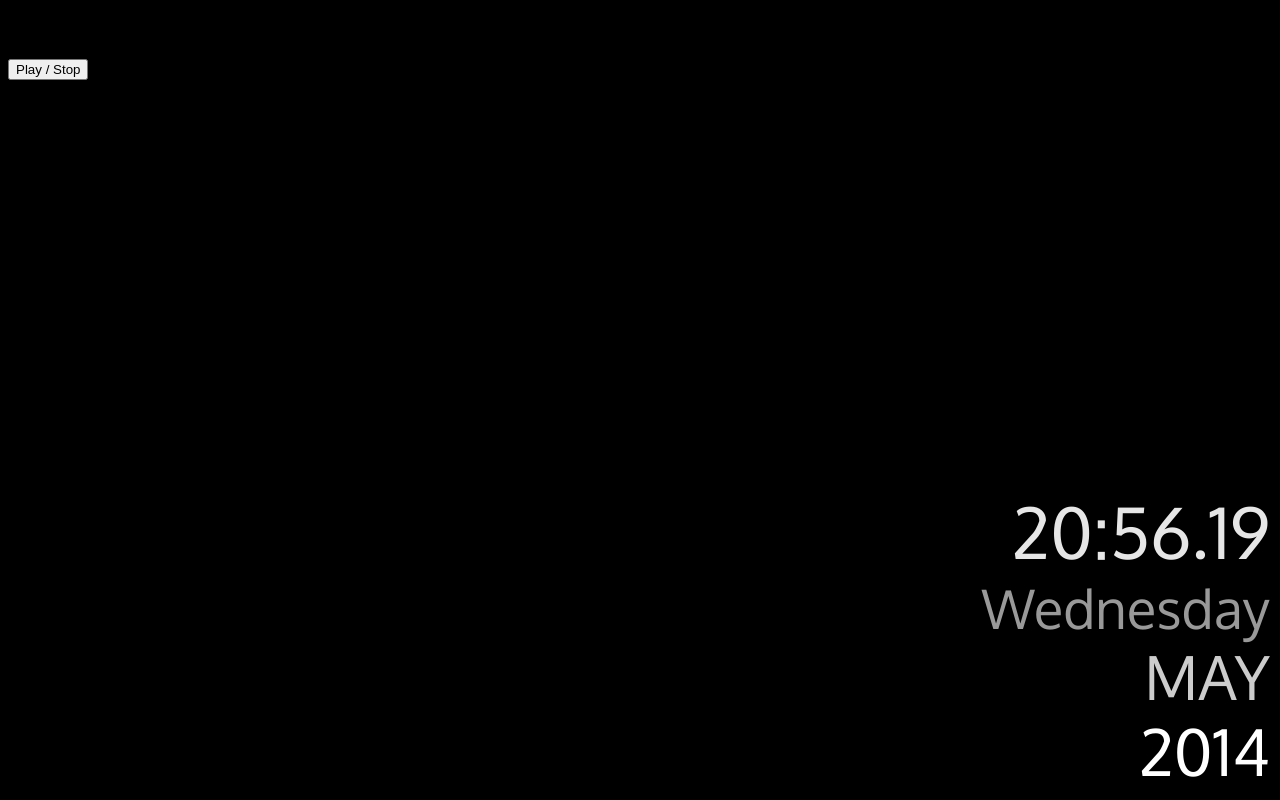
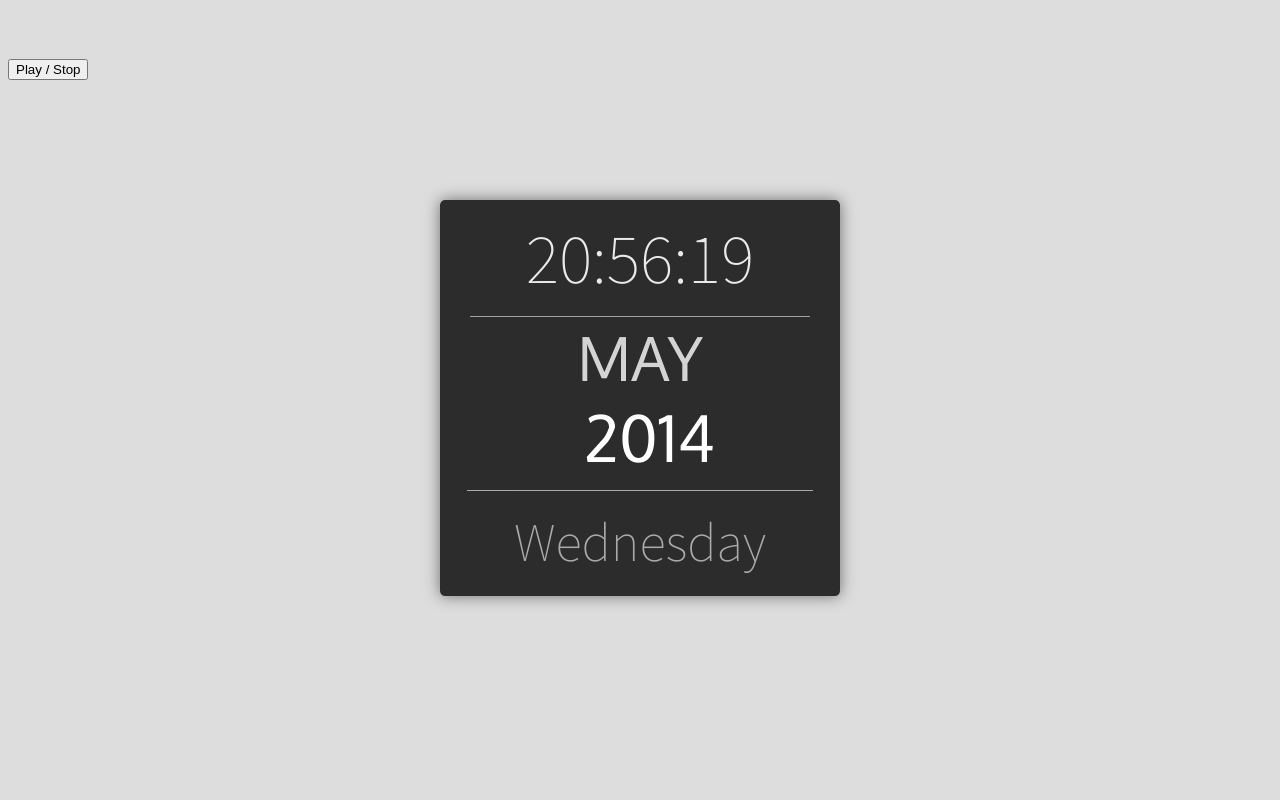
Before and after one commit to francoisfaubert/the-song-of-time, a PHP site: page / in a window 1280 px wide. Run offline with PHP 8.4, Linux system fonts and the light colour scheme.

Commit message:
Styled the calendar better, preparing for dynamic background

```diff
--- a/css/styles.css
+++ b/css/styles.css
@@ -1,33 +1,59 @@
  body {
-    background:#000;
+    background:#ddd;
     padding:0;
     color:#fff;
     font-family: Oxygen, Arial;
     font-size:4em;
 }
 
+
+
 .clock {
+    background:rgba(0,0,0,.8);
     position:absolute;
-    bottom:10px;
-    right:10px;
+    top:50%;
+    left:50%;
+    margin:-200px 0 0 -200px ;
+    width:400px;
     font-size:100%;
     color:#fff;
-    text-align: right;
     line-height: 1.2;
+    text-align: center;
+    border-radius:.08em;
+    box-shadow: 0 0 15px rgba(0,0,0,.5)
 }
 
-.month {
+.clock div {
+    line-height:80px;
+    vertical-align: middle;
+    margin: 0.25em 0.5em;
+}
+
+.clock .month {
     font-size:95%;
     opacity:.8;
     text-transform: uppercase;
+    border-top:1px solid rgba(255,255,255,.7);
+    margin: 0.3em 0.5em 0;
 }
 
-.day {
+.clock .year {
+    margin: 0 0 0 0.3em;
+}
+
+
+.clock .day {
     font-size:85%;
     opacity:.6;
+    border-top:1px solid #fff;
+    font-family: 'Source Sans Pro', sans-serif;
+    font-weight: 200;
+    padding-top:.2em;
 }
 
-.time {
+.clock .time {
     font-size:110%;
     opacity:.9;
+    font-family: 'Source Sans Pro', sans-serif;
+    font-weight: 200;
 }
--- a/index.php
+++ b/index.php
@@ -13,6 +13,7 @@
         <link rel="shortcut icon" href="../assets/ico/favicon.ico">
         <link href='/css/styles.css' rel='stylesheet' type='text/css'>
         <link href='http://fonts.googleapis.com/css?family=Oxygen' rel='stylesheet' type='text/css'>
+        <link href='http://fonts.googleapis.com/css?family=Source+Sans+Pro:200,400' rel='stylesheet' type='text/css'>
     </head>
     <body>
     <?php
@@ -71,10 +72,10 @@
         <?php endforeach; ?>
 
         <section class="clock">
-            <div class="time"><?php echo date("g"); ?>:<?php echo date("i"); ?>.<?php echo date("s"); ?> <em></em></div>
-            <div class="day"><?php echo date("l"); ?> <em></em></div>
+            <div class="time"><em></em></div>
             <div class="month"><?php echo date("F"); ?> <em></em></div>
             <div class="year"><?php echo date("Y"); ?> <em></em></div>
+            <div class="day"><?php echo date("l"); ?> <em></em></div>
         </section>
         <button id="toggle">Play / Stop</button>
 
--- a/js/Clock.js
+++ b/js/Clock.js
@@ -1,10 +1,10 @@
-(function(){
+(function(window, document, undefined){
     var Clock = window.Clock = function() {
         this.dom = {
-            "time" : document.querySelector(".clock .time"),
-            "day" : document.querySelector(".clock .day"),
+            "time"  : document.querySelector(".clock .time"),
+            "day"   : document.querySelector(".clock .day"),
             "month" : document.querySelector(".clock .month"),
-            "year" : document.querySelector(".clock .year")
+            "year"  : document.querySelector(".clock .year")
         };
     };
 
@@ -19,8 +19,8 @@
                 fmt = this.formatNumber,
                 scope = this;
 
-            this.dom.time.innerHTML = date.getHours() + ":" + fmt(date.getMinutes()) + "." + fmt(date.getSeconds());
+            this.dom.time.innerHTML = date.getHours() + ":" + fmt(date.getMinutes()) + ":" + fmt(date.getSeconds());
             setTimeout(function(){ scope.tick(); }, 500); // give it time to resync
         }
     };
-})();
+})(window, document);
--- a/js/Maestro.js
+++ b/js/Maestro.js
@@ -1,4 +1,4 @@
-(function(){
+(function(window, document, undefined){
 
                 //C–E–F–G–B–C
                 //http://en.wikipedia.org/wiki/Pentatonic_scale
@@ -85,4 +85,4 @@
             (!this.playing) ? this.start() : this.stop();
         }
     }
-})();
+})(window, document);
```
